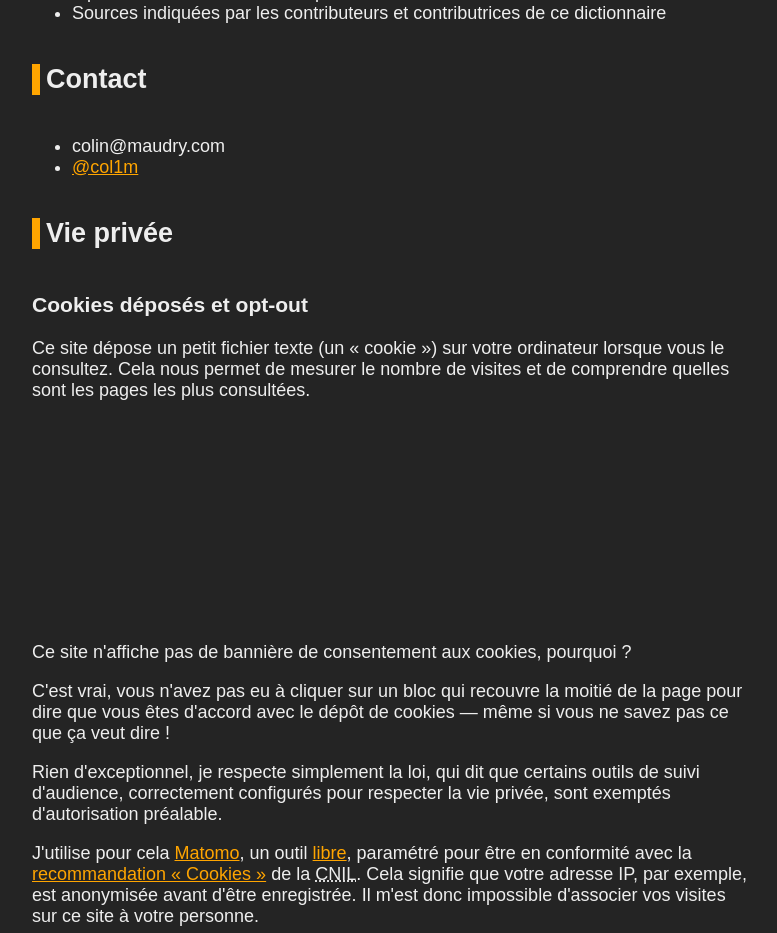
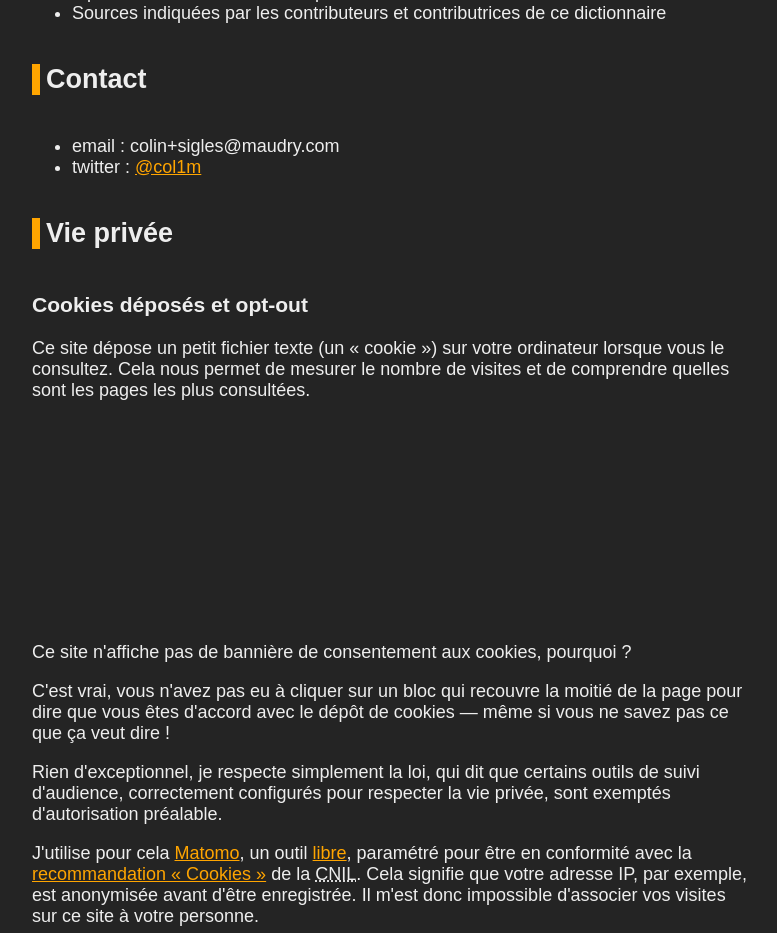
Before and after one commit to ColinMaudry/dictionnaire-sigles, a Vue app: page / in a window 1280 px wide. Shown: the part 1603-2536 px from the top of the page, without its empty margins (254-1031 px from the left). Built offline with nearby package versions, Linux system fonts and the light colour scheme.

Commit message:
Improved contact info

```diff
--- a/src/App.vue
+++ b/src/App.vue
@@ -99,8 +99,8 @@
     <h2 id="contact">Contact</h2>
 
     <ul>
-      <li>colin@maudry.com</li>
-      <li><a href="https://twitter.com/col1m">@col1m</a></li>
+      <li>email : colin+sigles@maudry.com</li>
+      <li>twitter : <a href="https://twitter.com/col1m">@col1m</a></li>
     </ul>
 
     <h2 id="vieprive">Vie privée</h2>
```
